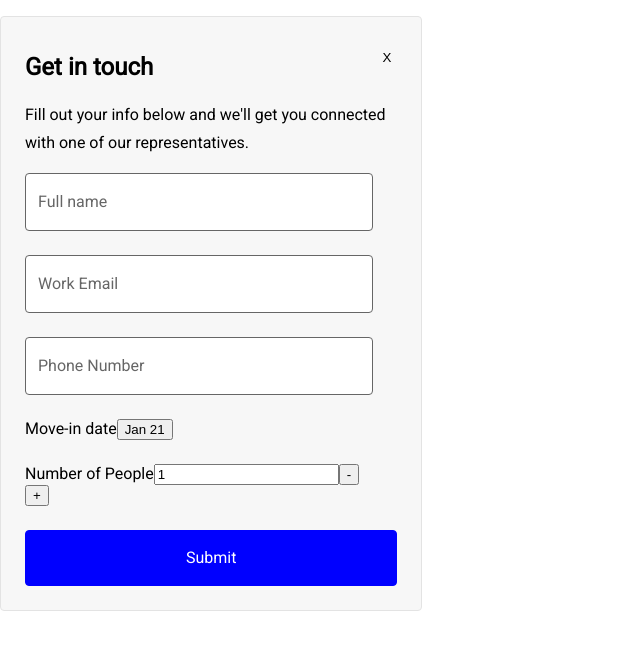
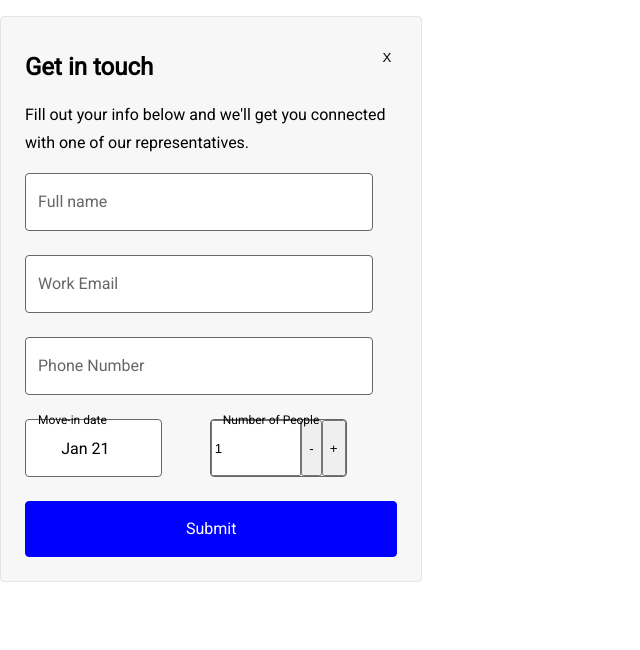
Before and after one commit to space-bnb/contact-form-service, a React app: page / in a window 1280 px wide. Both pictures are taken after a click on the button "Get in touch". Shown: the whole page, without its empty margins (0-640 px from the left). Built offline with nearby package versions, Linux system fonts and the light colour scheme; no server answers.

Commit message:
Fix Error message bug

```diff
--- a/client/Components/GetInTouchForm.js
+++ b/client/Components/GetInTouchForm.js
@@ -2,7 +2,11 @@ import React, { useState } from 'react';
 
 const GetInTouchForm = ( { handleFormChange }) => {
 
-  const [isHidden, toggleHidden] = useState(true);
+  const [isHidden, toggleHidden] = useState({
+    fullName: true,
+    email: true,
+    phone: true
+  });
 
   const handleFormFieldFocus = (e) => {
 
@@ -11,24 +15,26 @@ const GetInTouchForm = ( { handleFormChange }) => {
 
   }
 
-  const handleFieldBlur = (e) => {
+  const handleFieldBlur = (e, name) => {
 
     const field = e.target.parentElement;
-
+    let newState = {...isHidden};
     //can eventually add other helper functions here to do some *basic* front end validation
     if (!e.target.value) {
 
       if (field.classList.contains('complete')) field.classList.remove('complete');
 
       field.classList.add('error');
-      toggleHidden(false);
+      newState[name] = false
+      toggleHidden(newState);
 
     } else {
 
       if (field.classList.contains('error')) field.classList.remove('error');
 
       field.classList.add('complete');
-      toggleHidden(true);
+      newState[name] = true
+      toggleHidden(newState);
 
     }
 
@@ -51,8 +57,8 @@ const GetInTouchForm = ( { handleFormChange }) => {
               type="text"
               required
               onFocus={(e) => {handleFormFieldFocus(e)}}
-              onBlur={(e) => {handleFieldBlur(e)}}/>
-              <div className="error-message" hidden={isHidden}>First and last, please.</div>
+              onBlur={(e) => {handleFieldBlur(e, e.target.name)}}/>
+              <div className="error-message" hidden={isHidden.fullName}>First and last, please.</div>
           </div>
         </div>
         <div className="form-item">
@@ -64,7 +70,8 @@ const GetInTouchForm = ( { handleFormChange }) => {
               type="email"
               required
               onClick={(e) => {handleFormFieldFocus(e)}}
-              onBlur={(e) => {handleFieldBlur(e)}}/>
+              onBlur={(e) => {handleFieldBlur(e, e.target.name)}}/>
+              <div className="error-message" hidden={isHidden.email}>We need this for confirmations.</div>
           </div>
         </div>
         <div className="form-item">
@@ -76,19 +83,24 @@ const GetInTouchForm = ( { handleFormChange }) => {
               type="phone"
               required
               onClick={(e) => {handleFormFieldFocus(e)}}
-              onBlur={(e) => {handleFieldBlur(e)}}/>
+              onBlur={(e) => {handleFieldBlur(e, e.target.name)}}/>
+              <div className="error-message" hidden={isHidden.phone}>Please give us a way to get in contact.</div>
           </div>
         </div>
+        <div className="cell-container">
         <div className="form-item cell">
+          <div className="cell-wrap">
             <label htmlFor="moveInDateBtn">Move-in date</label>
-          <button id="moveInDataBtn" type="button">Jan 21</button>
+            <button id="moveInDataBtn" type="button" className="move-in">Jan 21</button>
             <input
               id="moveInDate"
               name="moveInDate"
               hidden
               type="text" />
           </div>
+        </div>
         <div className="form-item cell">
+          <div className="cell-wrap">
             <label htmlFor="desiredCapacity">Number of People</label>
             <input
               id="desiredCapacity"
@@ -98,6 +110,8 @@ const GetInTouchForm = ( { handleFormChange }) => {
             <button>-</button>
             <button>+</button>
           </div>
+        </div>
+        </div>
         <button type="submit">Submit</button>
       </form>
     </div>
--- a/client/Styles/form.scss
+++ b/client/Styles/form.scss
@@ -22,6 +22,66 @@
       .form-item {
         width: calc(100% - 24px);
         margin-bottom: 1.5rem;
+      }
+
+      .cell-container {
+        display: flex;
+        justify-content: space-between;
+      }
+
+      .form-item.cell {
+        width: calc(50% - 24px);
+
+        .cell-wrap {
+          border: .0625rem solid #666;
+          background-color: #fff;
+          border-radius: .25rem;
+          position: relative;
+          height: 3.5rem;
+          display: -webkit-box;
+          display: -ms-flexbox;
+          display: flex;
+          -webkit-box-align: stretch;
+          -ms-flex-align: stretch;
+          align-items: stretch;
+
+          input {
+            width: 100%;
+          }
+
+          label {
+            font-size: .75rem;
+            padding-top: 0;
+            pointer-events: none;
+            top: -.375rem;
+            left: .375rem;
+            padding-left: .375rem;
+            padding-right: .375rem;
+            width: auto;
+            height: auto;
+            background: transparent;
+            line-height: 1;
+            font-weight: 400;
+            display: block;
+            position: absolute;
+          }
+          button.move-in {
+            appearance: none;
+            font-family: inherit;
+            border-radius: .25rem;
+            width: 100%;
+            height: 100%;
+            font-size: 1rem;
+            display: block;
+            background-color: transparent;
+            padding: 0 1.75rem 0 .75rem;
+            outline: 0;
+            border: 0;
+            cursor: pointer;
+          }
+        }
+
+
       }
 
       .field.focus {
```
Lines whose indentation alone changed are shown as unchanged.
